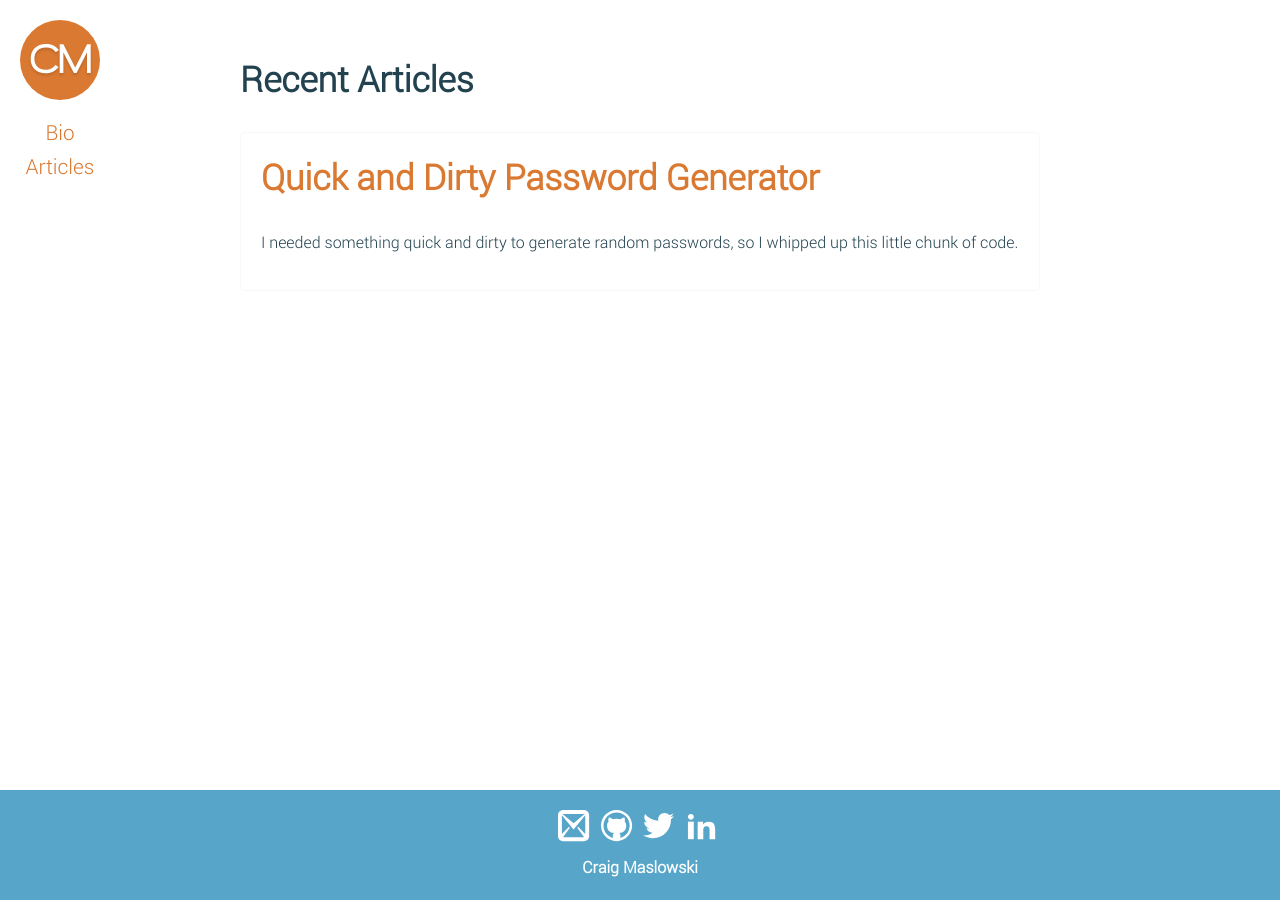
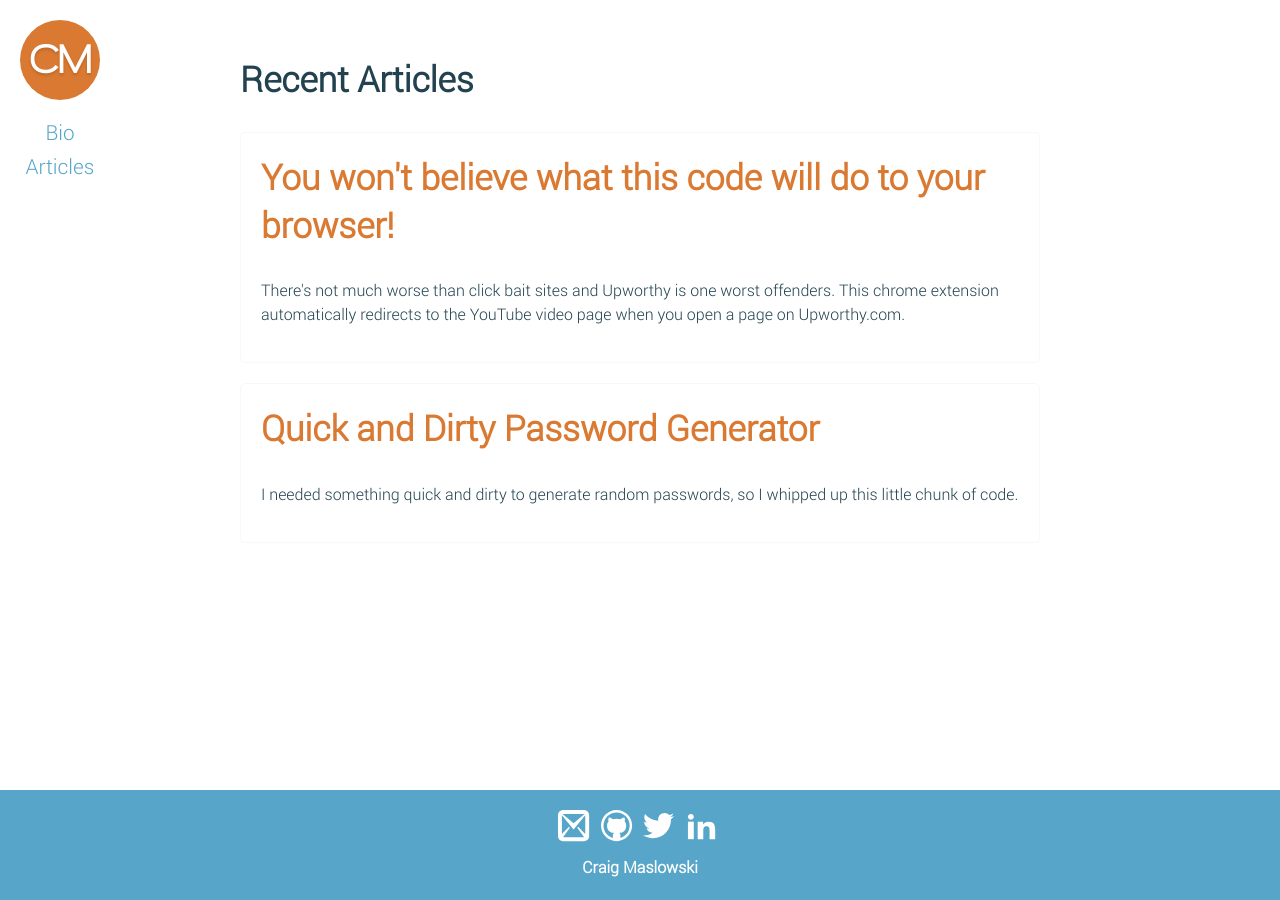
Before and after one commit to craigmaslowski/craigmaslowski.github.io, a Jekyll site: the page built from articles/index.html, in a window 1280 px wide. Built offline with Jekyll 4.4.1, drawn with Linux system fonts in a browser that asks for light colours.

Commit message:
added article. changed nav link color. trimmed unnecessary html

```diff
--- a/_data/tags.yml
+++ b/_data/tags.yml
@@ -6,3 +6,6 @@
 
 - slug: cli
   name: Command Line
+
+- slug: chromeextension
+  name: Chrome Extension
--- a/_layouts/post.html
+++ b/_layouts/post.html
@@ -16,7 +16,7 @@ layout: default
         {% endif %}
       {% endfor %}
       {% if category %}
-        {% capture category_content %} in <span class="label"><a href="/articles/category/{{ category.slug }}/">{{ category.name }}</a></span>{% endcapture %}
+        {% capture category_content %} in <a href="/articles/category/{{ category.slug }}/">{{ category.name }}</a>{% endcapture %}
       {% endif %}
     {% else %}
       {% assign category_content = '' %}
--- a/_posts/2014-12-18-quick-and-dirty-password-generator.markdown
+++ b/_posts/2014-12-18-quick-and-dirty-password-generator.markdown
@@ -9,7 +9,7 @@ tags: [cli, javascript, nodejs]
 
 I needed something quick and dirty to generate random passwords, so I whipped up this little chunk of code.
 
-{% highlight ruby %}
+{% highlight javascript %}
 #!/usr/bin/env node
 
 var chars  = '0123456789ABCDEFGHIJKLMNOPQRSTUVWXYZabcdefghiklmnopqrstuvwxyz',
--- /dev/null
+++ b/_posts/2014-12-19-you-wont-believe-what-this-code-will-do-to-your-browser.markdown
@@ -0,0 +1,82 @@
+---
+layout: post
+title: "You won't believe what this code will do to your browser!"
+date: 2014-12-19 00:00:00
+excerpt: "There's not much worse than click bait sites and Upworthy is one worst offenders. This chrome extension automatically redirects to the YouTube video page when you open a page on Upworthy.com."
+category: "programming"
+tags: [javascript, chromeextension]
+---
+
+There's not much worse than click bait sites that Youtube videos adding an eye catching title but
+nothing else extra of value. Upworthy is one worst offenders. After getting tired of clicking the
+link to go directly to a YouTube video page from Upworthy, I decided to write a Chrome extenstion
+to automatically redirect the browser for me. I call it Skip Worthy.
+
+First off is the mainfest file.
+
+{% highlight javascript %}
+{
+  "name": "Skip Upworthy",
+  "version": "0.0.1",
+  "manifest_version": 2,
+  "description": "Skip Upworthy",
+  "homepage_url": "http://google.com",
+  "default_locale": "en",
+  "content_scripts": [
+    {
+      "matches": [
+        "*://www.upworthy.com/*",
+        "*://upworthy.com/*"
+      ],
+      "js": [ "buhbye.js" ]
+    }
+  ],
+  "permissions": ["activeTab"]
+}
+{% endhighlight %}
+
+The manifest is fairly standard except that it's configured so the extension only runs on Upworthy.
+
+The code for the full extension itself is pretty small.
+
+{% highlight javascript %}
+var iframes = document.getElementsByTagName('iframe'),
+    src,
+    videoId;
+
+for (var i = 0; i < iframes.length; i++) {
+  src = iframes[i].src;
+  if (/youtube.com\/embed\//.test(src)) {
+    var videoId = src.substring(src.indexOf('embed/')+6, src.indexOf('?'));
+    window.location.href = 'http://youtube.com/watch?v=' + videoId;
+  }
+}
+{% endhighlight %}
+
+Embedded Youtube videos are placed inside of iframes. First we grab all of the iframes, and define a few variables.
+
+{% highlight javascript %}
+var iframes = document.getElementsByTagName('iframe'),
+    src,
+    videoId;
+{% endhighlight %}
+
+Then we loop over each iframe on the page. If the iframe's src contains the text 'embed/'
+the iframe contains an embedded Youtube video. In that case, we grab the video's id and
+perform the redirect.
+
+{% highlight javascript %}
+for (var i = 0; i < iframes.length; i++) {
+  src = iframes[i].src;
+  if (/\/embed\//.test(src)) {
+    videoId = src.substring(src.indexOf('embed/')+6, src.indexOf('?'));
+    window.location.href = 'http://youtube.com/watch?v=' + videoId;
+  }
+}
+{% endhighlight %}
+
+And Upworthy is a thing of the past. With more and more sites like Upworthy hitting the web,
+this proof of concept could conceivably be extended to have a configurable set of sites to
+redirect from.
+
+P.S. Apologies for the click bait title of this post. I couldn't help myself.
--- a/_sass/_layout.scss
+++ b/_sass/_layout.scss
@@ -7,6 +7,14 @@
   nav {
     @extend %bq;
     margin-left: 40px;
+
+    a, a:visited {
+      color: $light-blue;
+    }
+
+    a:hover, a:active {
+      color: darken($light-blue, 10%);
+    }
   }
 
   li {
```
Also changed, not shown: articles/tag/chromeextension/index.md (added, +4 -0 lines).
